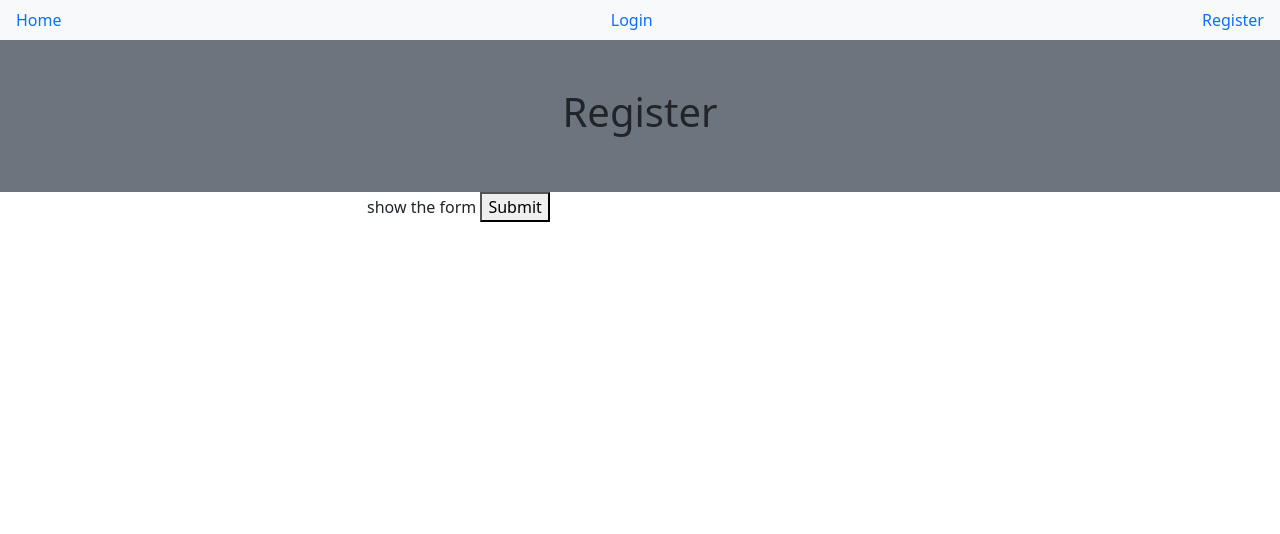
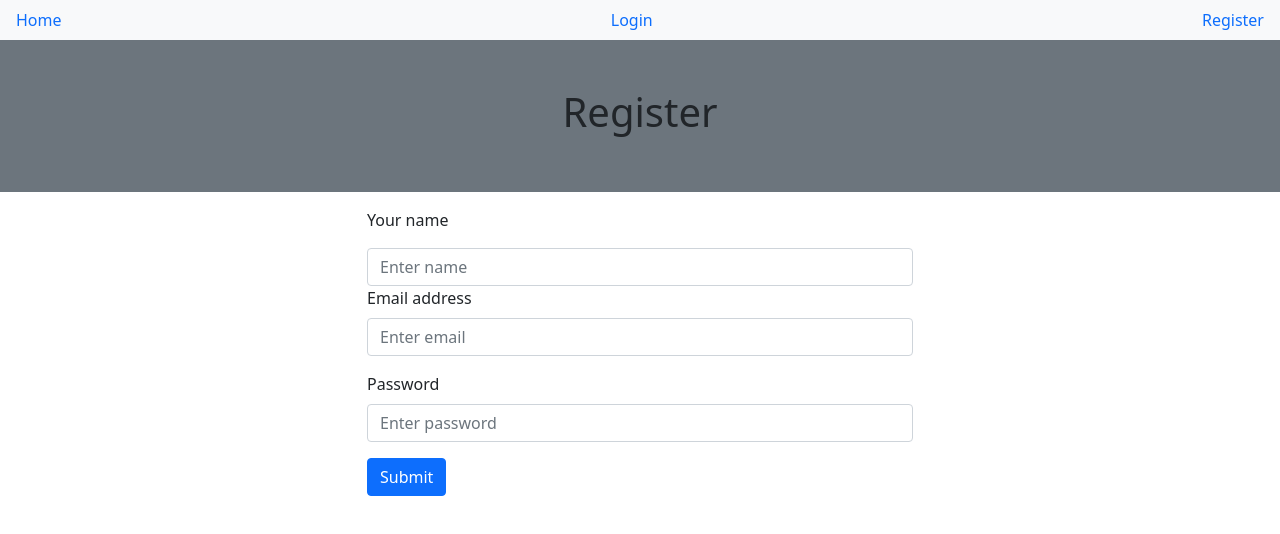
Before and after one commit to ninomiyadaisuke/booking-app-typescript, a React (Create React App) app in the folder client/: page /register in a window 1280 px wide. Shown: the top 534 px of the page. Built offline with nearby package versions, Linux system fonts and the light colour scheme.

Commit message:
Register form

```diff
--- a/client/src/auth/Register.tsx
+++ b/client/src/auth/Register.tsx
@@ -5,19 +5,49 @@
   const [email, setEmail] = useState<string>("");
   const [password, setPassword] = useState<string>("");
 
-  const handleSubmit = () => {
-    alert("send user info to backend");
+  const handleSubmit = (e: React.FormEvent) => {
+    e.preventDefault();
+    console.table({ name, email, password });
   };
 
-
   const registerForm = () => (
-    <form onSubmit={handleSubmit}>
-      show the form <button type="submit">Submit</button>{" "}
+    <form onSubmit={handleSubmit} className="mt-3">
+      <div className="form-group">
+        <label className="form-label mb-3">Your name</label>
+        <input
+          type="text"
+          className="form-control"
+          placeholder="Enter name"
+          value={name}
+          onChange={(e) => setName(e.target.value)}
+        />
+      </div>
+      <div className="form-group mb-3">
+        <label className="form-label">Email address</label>
+        <input
+          type="text"
+          className="form-control"
+          placeholder="Enter email"
+          value={email}
+          onChange={(e) => setEmail(e.target.value)}
+        />
+      </div>
+      <div className="form-group mb-3">
+        <label className="form-label">Password</label>
+        <input
+          type="text"
+          className="form-control"
+          placeholder="Enter password"
+          value={password}
+          onChange={(e) => setPassword(e.target.value)}
+        />
+      </div>
+      <button className="btn btn-primary">Submit</button>
     </form>
   );
 
   return (
-    <form>
+    <>
       <div className="container-fluid bg-secondary p-5 text-center">
         <h1>Register</h1>
       </div>
@@ -26,7 +56,7 @@
           <div className="col-md-6 offset-md-3">{registerForm()}</div>
         </div>
       </div>
-    </form>
+    </>
   );
 };
 
```
